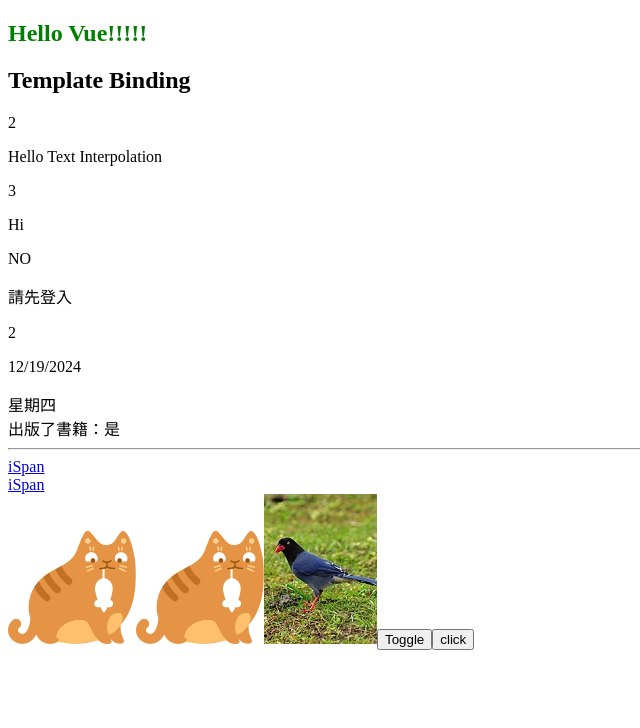
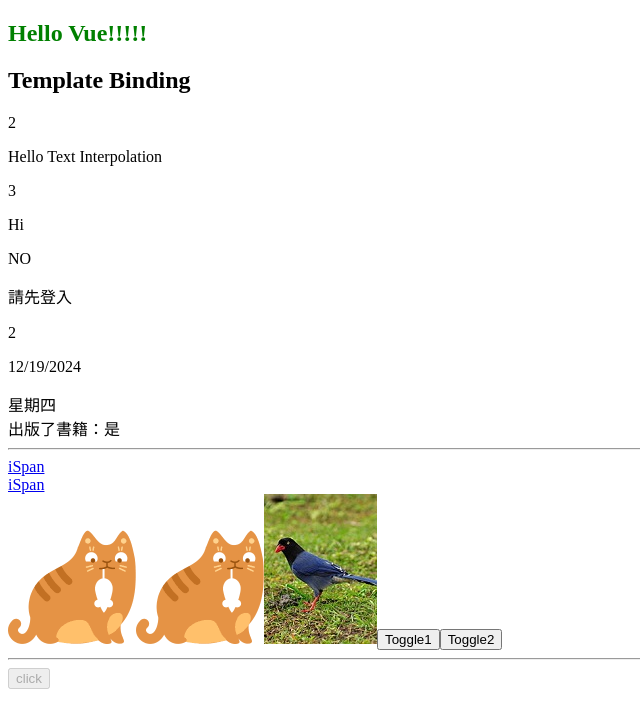
Before and after one commit to HsiaoHungWang/vue-app2024, a Vue app: page / in a window 1280 px wide. Shown: the top 728 px of the page, without its empty margins (0-640 px from the left). Built offline with nearby package versions, Linux system fonts and the light colour scheme.

Commit message:
改變 button disabled 的狀態

```diff
--- a/src/components/BindingComponent.vue
+++ b/src/components/BindingComponent.vue
@@ -26,6 +26,11 @@ import { ref } from 'vue';
 
     const id = ref(1)
 
+    const isDisabled = ref(true)
+
+const toggleHandler = ()=>{
+    isDisabled.value  = !isDisabled.value
+}
 </script>
 
 <template>
@@ -59,7 +64,9 @@ import { ref } from 'vue';
     <img :src="imgUrl" :id />
     <img src="@/assets/bird150.jpg" alt="bird" />
 
-    <button>Toggle</button>
+    <button @click="isDisabled = !isDisabled">Toggle1</button>
+    <button @click="toggleHandler">Toggle2</button>
+    <hr />
     <button :disabled="isDisabled">click</button>
 
     </div>
```
